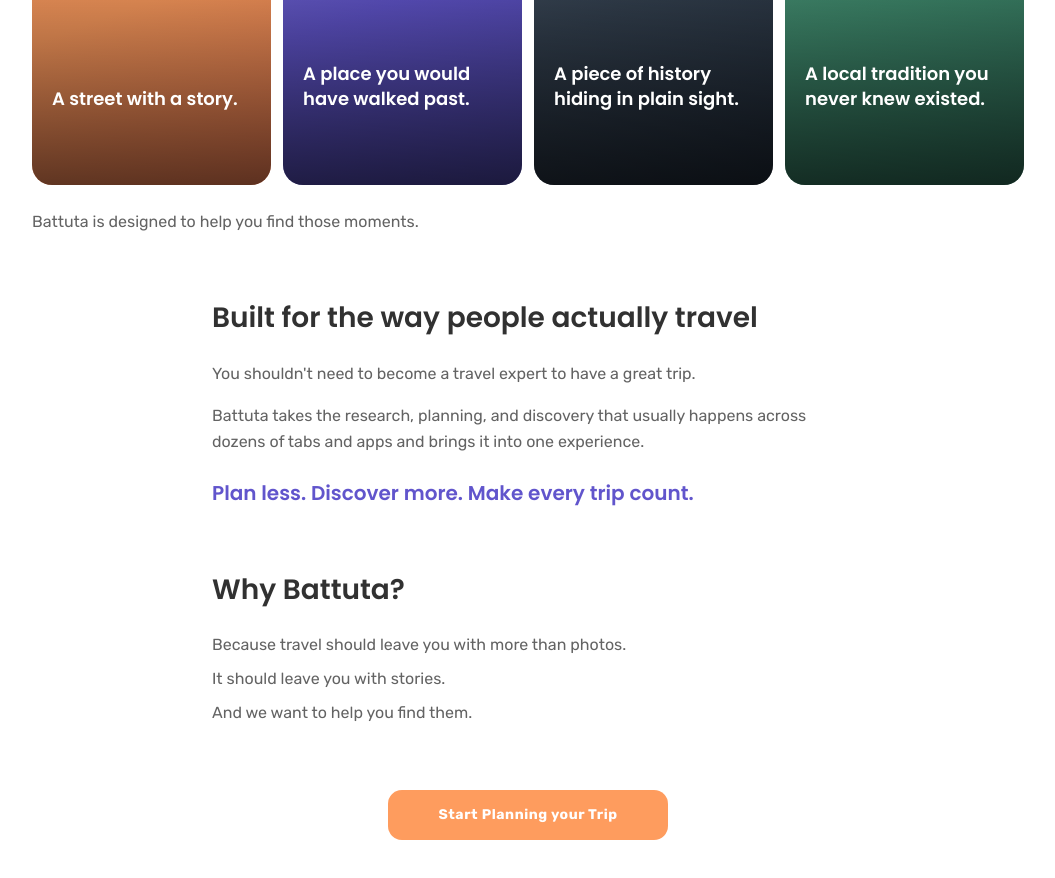
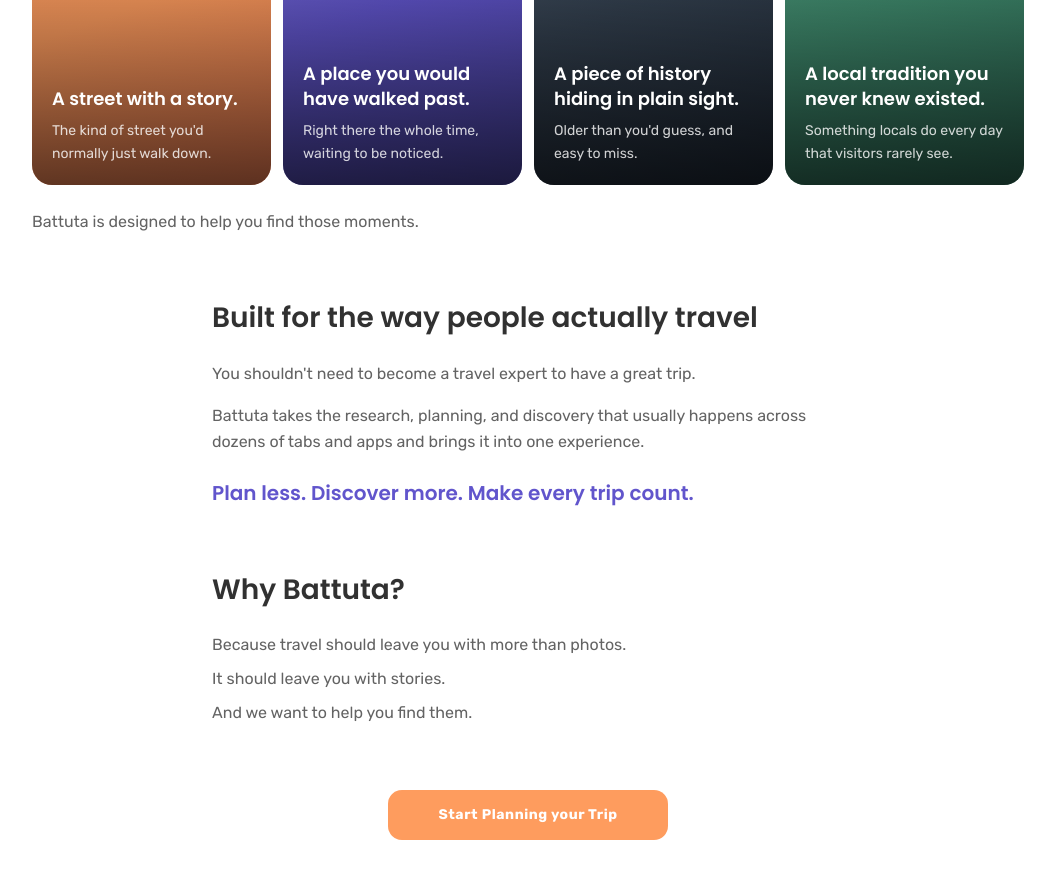
Before and after one commit to ramadawod-cmyk/battuta-huna, a React (Vite) app: page /about in a window 1280 px wide. Shown: the part 1120-1998 px from the top of the page, without its empty margins (112-1167 px from the left). Built offline with nearby package versions, Linux system fonts and the light colour scheme.

Commit message:
Show each moment's caption at all times, not just on hover
Reveal-on-hover made the copy hard to find; captions are now always
visible while the hover-expand width interaction stays.

Co-Authored-By: Claude Sonnet 5 <noreply@anthropic.com>

```diff
--- a/src/pages/About.tsx
+++ b/src/pages/About.tsx
@@ -43,10 +43,7 @@ function MomentsAccordion() {
             <p className="font-heading font-semibold text-white text-lg leading-snug">
               {moment.title}
             </p>
-            <p
-              className="mt-2 text-white/80 text-sm leading-relaxed transition-opacity duration-300"
-              style={{ opacity: hovered === i ? 1 : 0 }}
-            >
+            <p className="mt-2 text-white/80 text-sm leading-relaxed">
               {moment.caption}
             </p>
           </div>
```
